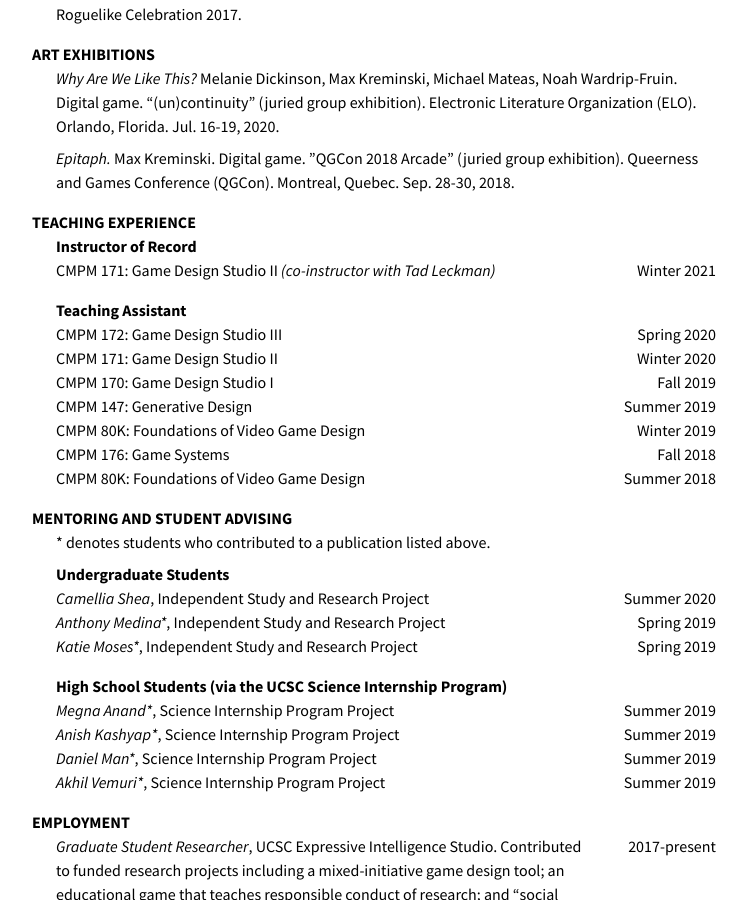
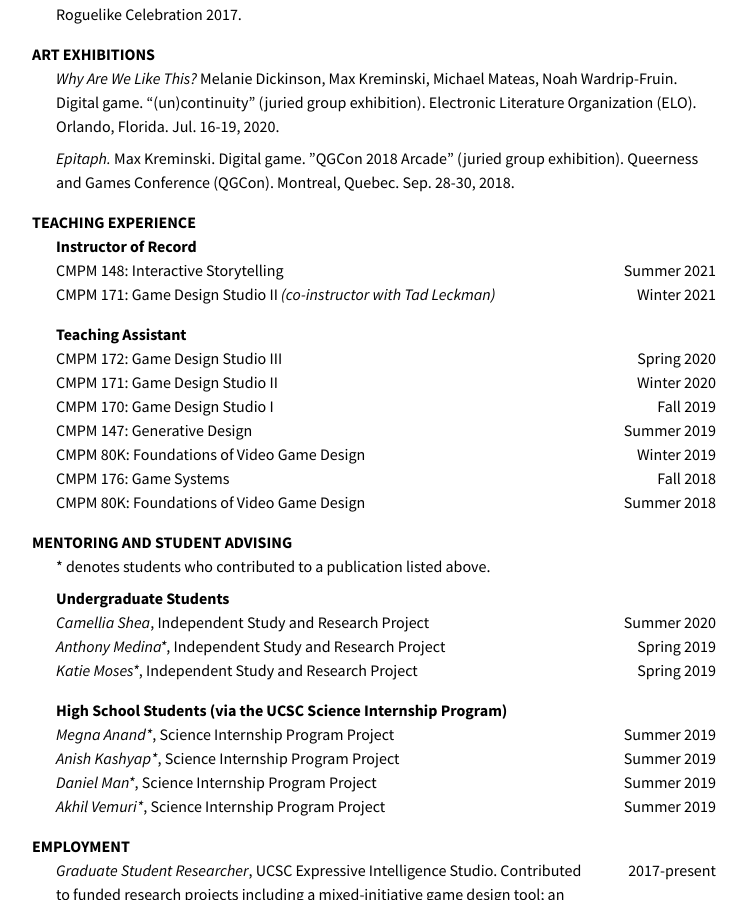
Before and after one commit to mkremins/mkremins.github.io, a Jekyll site: the page built from cv/index.html, in a window 1280 px wide and 900 px high, scrolled down 2954 px. Shown: the whole window, without its empty margins (266-1013 px from the left). Built offline with Jekyll 4.4.1, drawn with Linux system fonts in a browser that asks for light colours.

Commit message:
Add CMPM 148 GSIship to CV

```diff
--- a/cv/index.html
+++ b/cv/index.html
@@ -137,6 +137,10 @@ layout: null
       <h2>Teaching Experience</h2>
       <h3>Instructor of Record</h3>
       <div class="oneline-entries">
+        <div class="dated-entry">
+          <div class="dated-content">CMPM 148: Interactive Storytelling</div>
+          <div class="dated-date">Summer 2021</div>
+        </div>
         <div class="dated-entry">
           <div class="dated-content">CMPM 171: Game Design Studio II <em>(co-instructor with Tad Leckman)</em></div>
           <div class="dated-date">Winter 2021</div>
```
